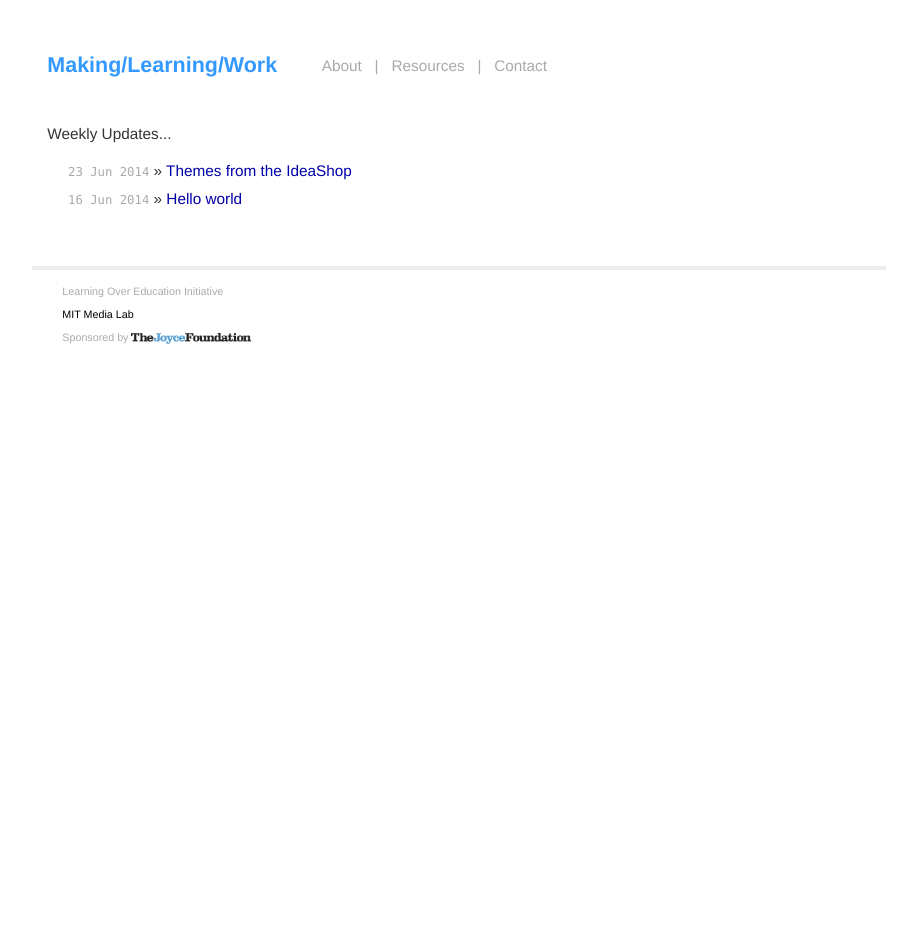
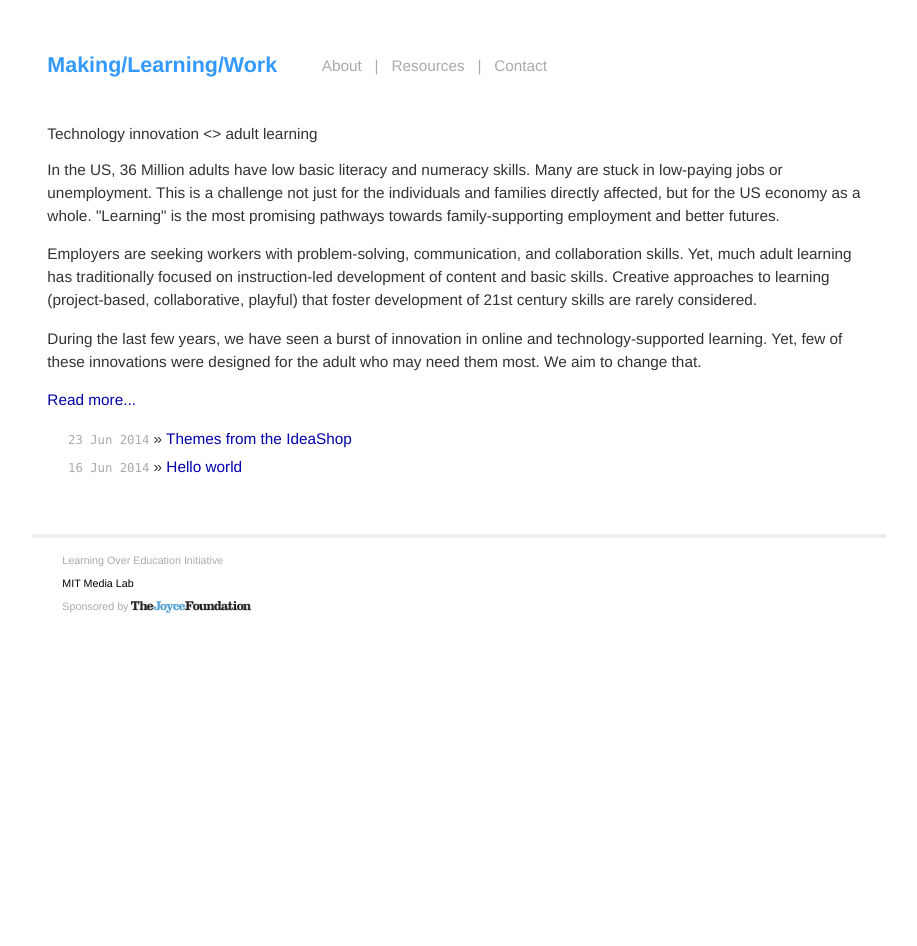
Before and after one commit to mitmedialab/mlw.media.mit.edu, a Jekyll site: the page built from index.html, in a window 1280 px wide. Shown: the whole page, without its empty margins (181-1098 px from the left). Built offline with Jekyll 4.4.1, drawn with Linux system fonts in a browser that asks for light colours; nearby versions of some CDN libraries; Markdown is read by kramdown in place of the engine named in the settings.

Commit message:
Short project description

```diff
--- a/index.html
+++ b/index.html
@@ -4,7 +4,12 @@ title: Making Learning Work
 ---
 
 <div id="home">
-  <h1>Weekly Updates...</h1>
+  <h1>Technology innovation <> adult learning</h1>
+  <p>In the US, 36 Million adults have low basic literacy and numeracy skills. Many are stuck in low-paying jobs or unemployment. This is a challenge not just for the individuals and families directly affected, but for the US economy as a whole. "Learning" is the most promising pathways towards family-supporting employment and better futures.</p>
+  <p>Employers are seeking workers with problem-solving, communication, and collaboration skills. Yet, much adult learning has traditionally focused on instruction-led development of content and basic skills. Creative approaches to learning (project-based, collaborative, playful) that foster development of 21st century skills are rarely considered.</p>
+  <p>During the last few years, we have seen a burst of innovation in online and technology-supported learning. Yet, few of these innovations were designed for the adult who may need them most. We aim to change that.</p> <a href="~/about.html">Read more... </a>
+  </p>
+  <h1></h1>
   <ul class="posts">
     {% for post in site.posts %}
     	{% if post.categories contains 'updates' %}
```
